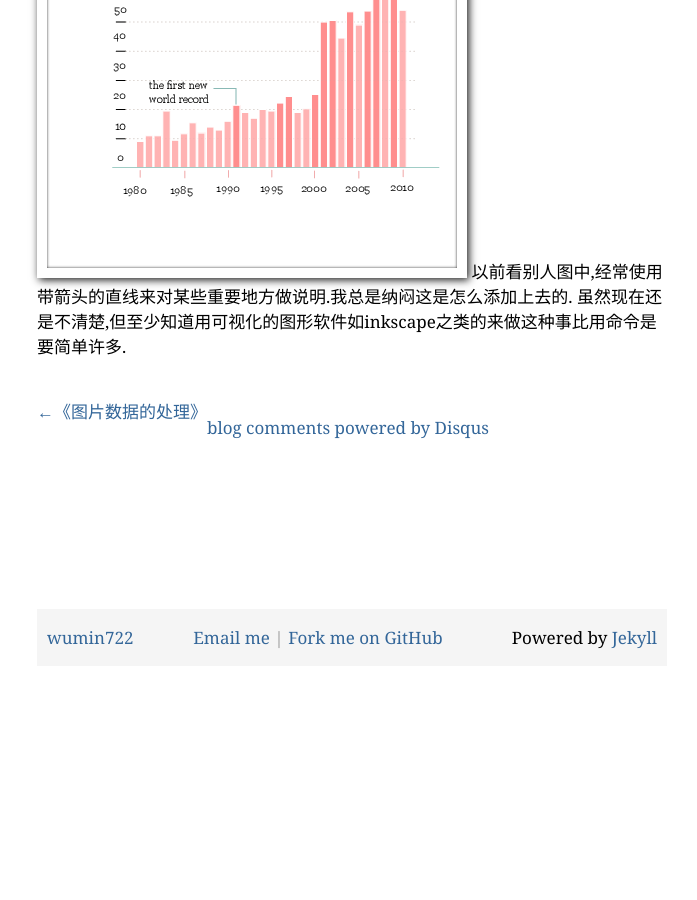
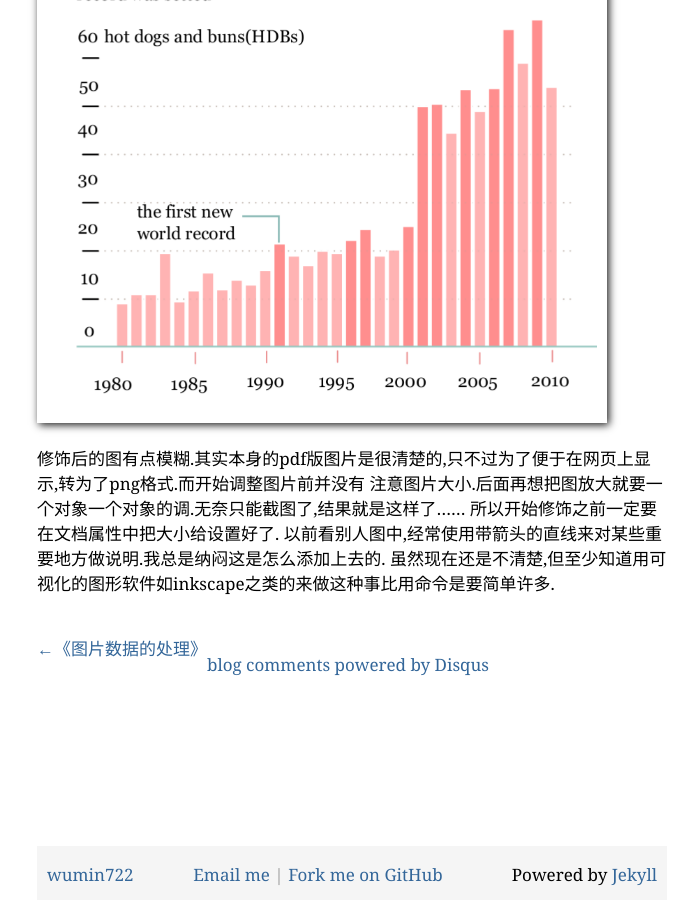
Before and after one commit to wumin722/wumin722.github.com, a Jekyll site: the page built from _posts/2014-01-16-barplot.md, in a window 1280 px wide and 900 px high, scrolled down 2273 px. Shown: the whole window, without its empty margins (288-985 px from the left). Built offline with Jekyll 4.4.1, drawn with Linux system fonts in a browser that asks for light colours; Markdown is read by kramdown in place of the engine named in the settings; comment, search, counter and statistics services are not loaded; before the commit the page ends 2973 px from its top, so only the background shows below that.

```diff
--- a/_posts/2014-01-16-barplot.md
+++ b/_posts/2014-01-16-barplot.md
@@ -63,6 +63,11 @@
 其实在R中更改字体也很容易,用family参数就行.我选的Georgia,但我在存为pdf格式时报错了,说postscript中没有该字体.
 
 使用inkscape修饰之后的图片
+
 ![inkscape 修改后的图片](/images/barplot2.png)
+
+修饰后的图有点模糊.其实本身的pdf版图片是很清楚的,只不过为了便于在网页上显示,转为了png格式.而开始调整图片前并没有
+注意图片大小.后面再想把图放大就要一个对象一个对象的调.无奈只能截图了,结果就是这样了......
+所以开始修饰之前一定要在文档属性中把大小给设置好了.
 以前看别人图中,经常使用带箭头的直线来对某些重要地方做说明.我总是纳闷这是怎么添加上去的.
 虽然现在还是不清楚,但至少知道用可视化的图形软件如inkscape之类的来做这种事比用命令是要简单许多.
```
Also changed, not shown: about.md (+1 -1 lines), archive.md (+1 -0 lines), links.md (+0 -1 lines), images/barplot2.png.
